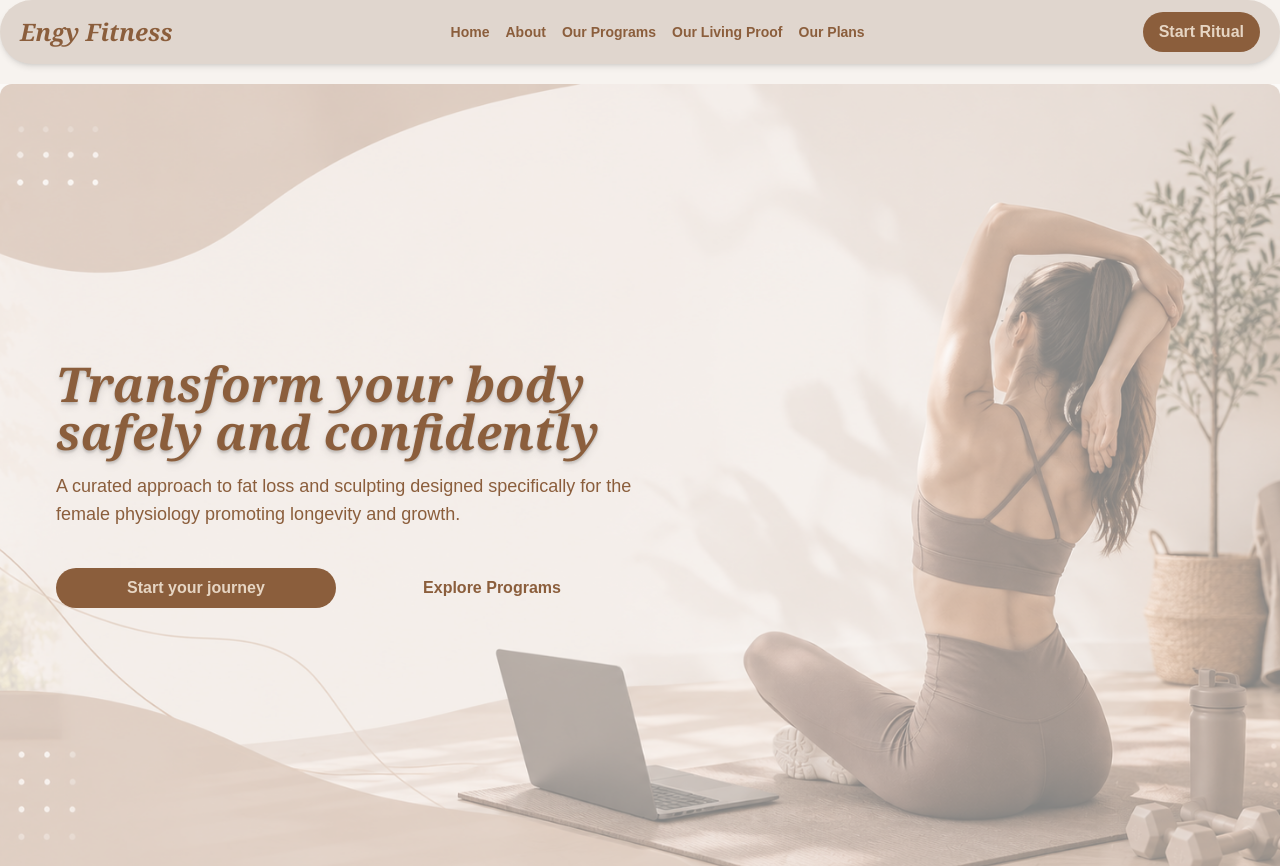
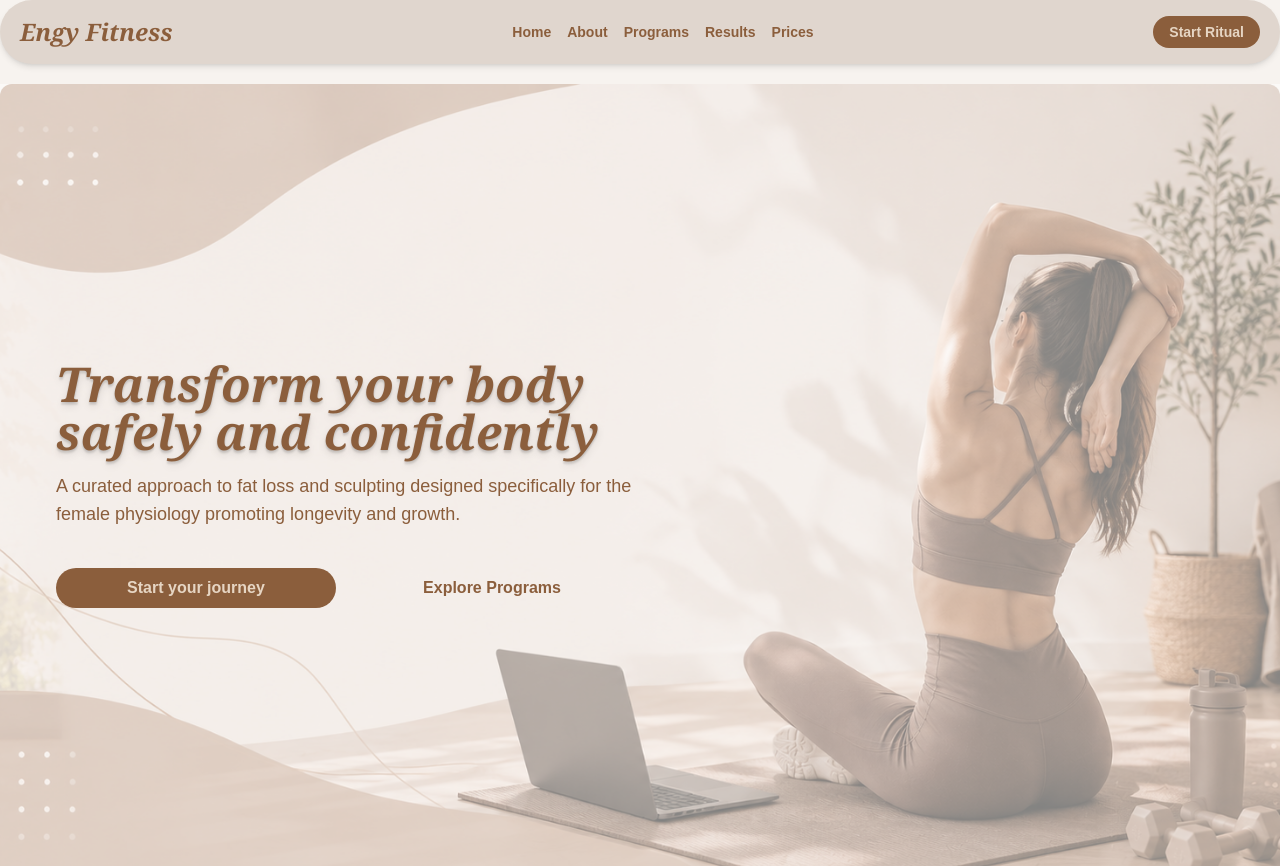
Before and after one commit to engymo/EngyFitness, a Next.js app: page / in a window 1280 px wide. Shown: the top 866 px of the page. Built offline with nearby package versions, Linux system fonts and the light colour scheme.

Commit message:
linkswork

```diff
--- a/Componnets/Navbar/Navbar.tsx
+++ b/Componnets/Navbar/Navbar.tsx
@@ -28,16 +28,18 @@ const Navbar = () => {
 
       {/* Button */}
       <div className="hidden md:block">
-        <button className="px-4 py-2 text-md font-semibold rounded-full bg-[#8B5E3C] text-[#E6D5C3] cursor-pointer">
+        <Link href="/ritual" className="px-4 py-2 text-sm font-semibold rounded-full bg-[#8B5E3C] text-[#E6D5C3] cursor-pointer">
           Start Ritual
-        </button>
+        </Link>
       </div>
 
       {/* Mobile Icon */}
       <div className="md:hidden">
+
         <button onClick={() => setOpen(!open)} className="text-[#8B5E3C] text-3xl">
           <IoFitness size={30} />
         </button>
+
       </div>
 
       {/* Mobile Menu */}
@@ -50,9 +52,9 @@ const Navbar = () => {
             </Link>
           ))}
 
-          <button className="px-4 py-2 text-sm font-medium rounded-full bg-[#8B5E3C] text-[#E6D5C3] cursor-pointer">
+          <Link href="/ritual" className="px-4 py-2 text-sm font-medium rounded-full bg-[#8B5E3C] text-[#E6D5C3] cursor-pointer">
             Start Ritual
-          </button>
+          </Link>
         </div>
       )}
     </nav>
--- a/Data/navLinks.js
+++ b/Data/navLinks.js
@@ -1,7 +1,7 @@
 export const navLinks = [
   { label: "Home", href: "/" },
   { label: "About", href: "#about" },
-  { label: "Our Programs", href: "#programes" },
-  { label: "Our Living Proof", href: "#livingProof" },
-  { label: "Our Plans", href: "#plans" },
+  { label: "Programs", href: "#programes" },
+  { label: "Results", href: "#livingProof" },
+  { label: "Prices", href: "#plans" },
 ];
--- /dev/null
+++ b/app/Pages/Ritual/Ritual.jsx
@@ -0,0 +1,17 @@
+import React from 'react'
+
+const Ritual = () => {
+    return (
+        <>
+            <section className="container mx-auto px-5 py-10">
+                <h1 className="text-3xl font-bold text-center text-[#8B5E3C] mb-6">The Ritual of Balance</h1>
+                <p className="text-lg text-center text-[#8B5E3C] mb-4">
+                    Nourishment is not about restriction, but about understanding your body's
+                    unique requirements. Calibrate your daily intake to align with your intentions.
+                </p>
+            </section>
+        </>
+    )
+}
+
+export default Ritual
```
